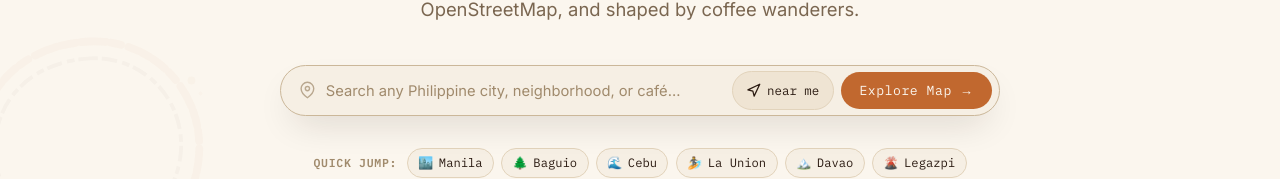
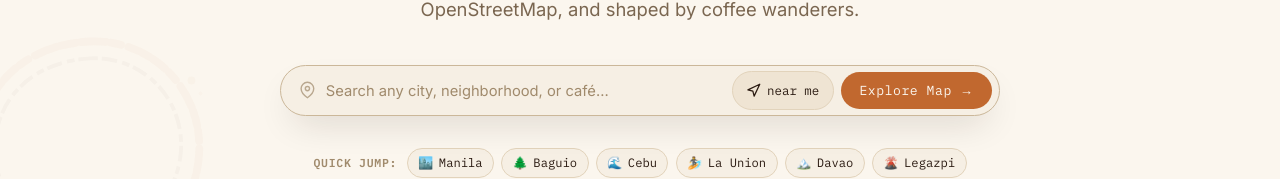
Before and after one commit to omskurtttttt/brew-warm, a Next.js app: page / in a window 1280 px wide. Shown: the part 354-533 px from the top of the page. Built offline with nearby package versions, Linux system fonts and the light colour scheme.

Commit message:
style: use natural search placeholders while keeping philippine scoping

```diff
--- a/src/components/FrontPage.tsx
+++ b/src/components/FrontPage.tsx
@@ -270,7 +270,7 @@ export default function FrontPage() {
                   type="text"
                   value={query}
                   onChange={(e) => handleInputChange(e.target.value)}
-                  placeholder="Search any Philippine city, neighborhood, or café..."
+                  placeholder="Search any city, neighborhood, or café..."
                   className="front-hero__input"
                   aria-label="Search destination"
                 />
--- a/src/components/SearchBar.tsx
+++ b/src/components/SearchBar.tsx
@@ -83,7 +83,7 @@ export default function SearchBar({ onLocationSelect }: SearchBarProps) {
         <input
           className="input"
           type="text"
-          placeholder="search a place or café in the Philippines..."
+          placeholder="search for a place or café..."
           value={query}
           onChange={(e) => handleInput(e.target.value)}
           onFocus={() => results.length > 0 && setIsOpen(true)}
```
